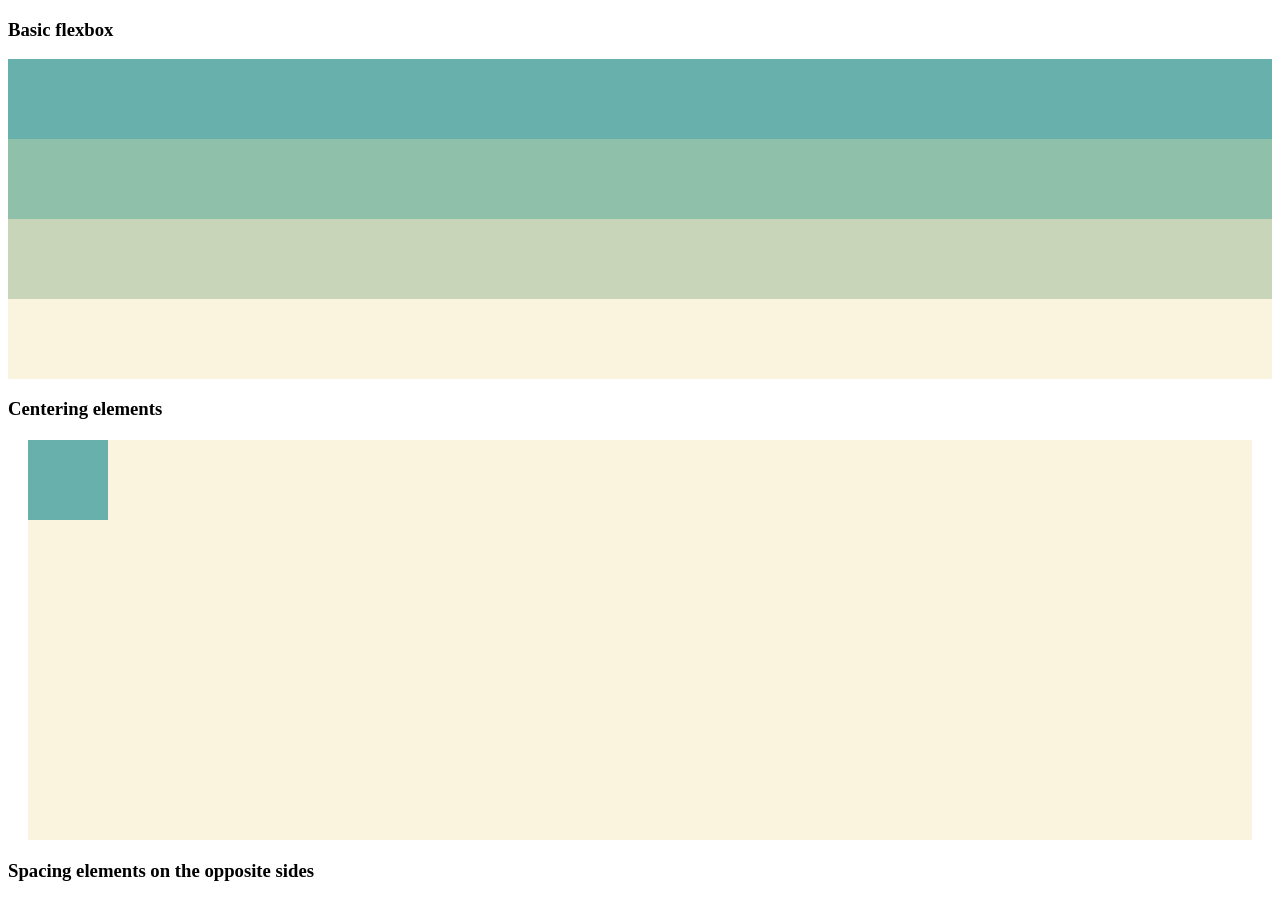
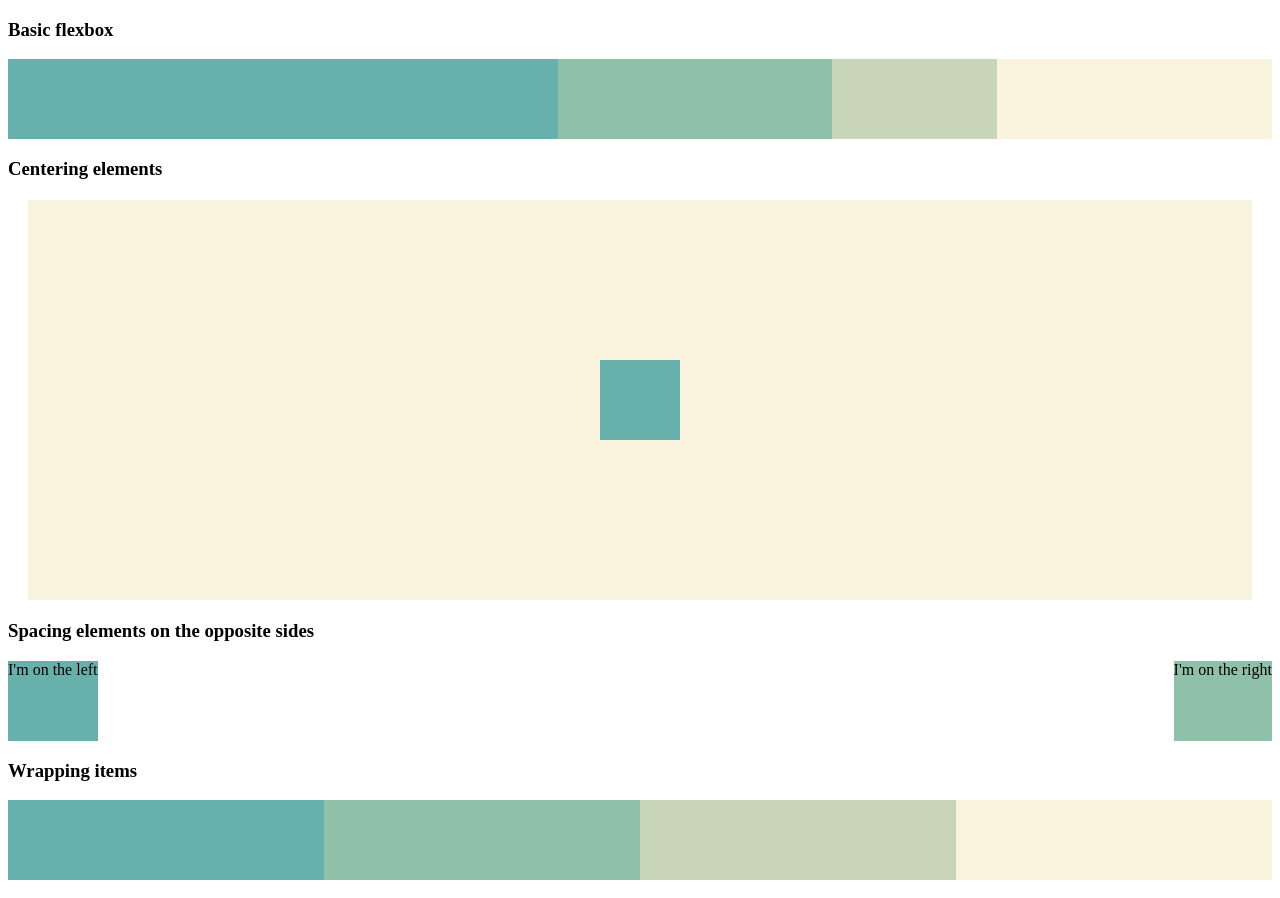
Before and after one commit to DanielRenard/Module_2_Lab_3, a plain HTML site: page index.html in a window 1280 px wide. Shown: the top 898 px of the page. Drawn offline with Linux system fonts and the light colour scheme.

Commit message:
Finished initial set up of all styling of the Flexbox page

```diff
--- a/index.html
+++ b/index.html
@@ -8,6 +8,40 @@
     <meta name="author" content="[Your name]" />
     <meta name="viewport" content="width=device-width, initial-scale=1.0" />
     <style>
+      .flex-container {
+        display: flex;
+      }
+
+      .flex-item-1 {
+        flex: 10;
+      }
+
+      .flex-item-2 {
+        flex: 5;
+      }
+
+      .flex-item-3 {
+        flex: 3;
+      }
+
+      .flex-item-4 {
+        flex: 5;
+      }
+
+      .flex-center {
+        justify-content: center;
+        align-items: center;
+      }
+
+      .flex-space-between {
+        justify-content: space-between;
+      }
+
+      .flex-basis-item-50 {
+        flex-wrap: wrap;
+        flex-basis: 50%;
+      }
+
       .background-1 {
         background: #68B0AB;
       }
```
